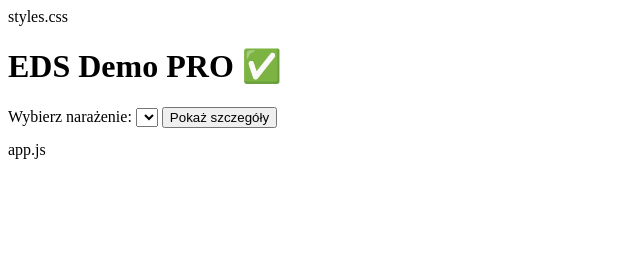
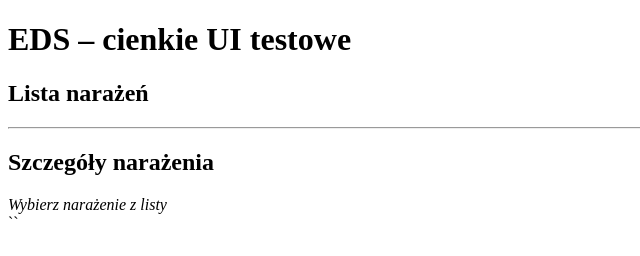
Before and after one commit to TomeVoo/eds-demo-clean, a website: page public/index.html in a window 1280 px wide. Shown: the whole page, without its empty margins (0-640 px from the left). Drawn offline with Linux system fonts and the light colour scheme; no server answers.

Commit message:
Update index.html

```diff
--- a/public/index.html
+++ b/public/index.html
@@ -1,22 +1,24 @@
 <!DOCTYPE html>
-<html>
+<html lang="pl">
 <head>
   <meta charset="UTF-8" />
-  <title>EDS Demo PRO</title>
-  styles.css
+  <title>EDS – UI testowe</title>
 </head>
 <body>
 
-  <h1>EDS Demo PRO ✅</h1>
+  <h1>EDS – cienkie UI testowe</h1>
 
-  <div class="box">
-    <label>Wybierz narażenie:</label>
-    <select id="exposureSelect"></select>
-    <button onclick="loadExposure()">Pokaż szczegóły</button>
+  <h2>Lista narażeń</h2>
+  <ul id="exposures"></ul>
+
+  <hr />
+
+  <h2>Szczegóły narażenia</h2>
+  <div id="details">
+    <em>Wybierz narażenie z listy</em>
   </div>
 
-  <pre id="output"></pre>
-
-  app.js
+  <script src="app.js"></script>
 </body>
 </html>
+``
```
